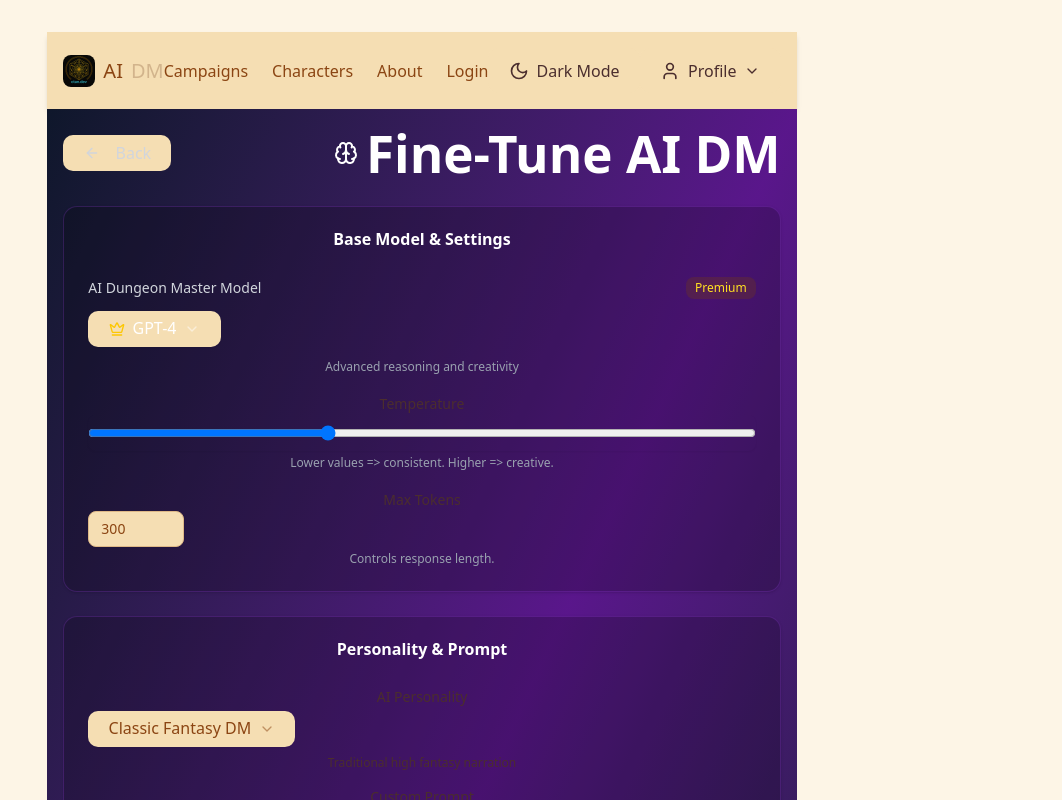
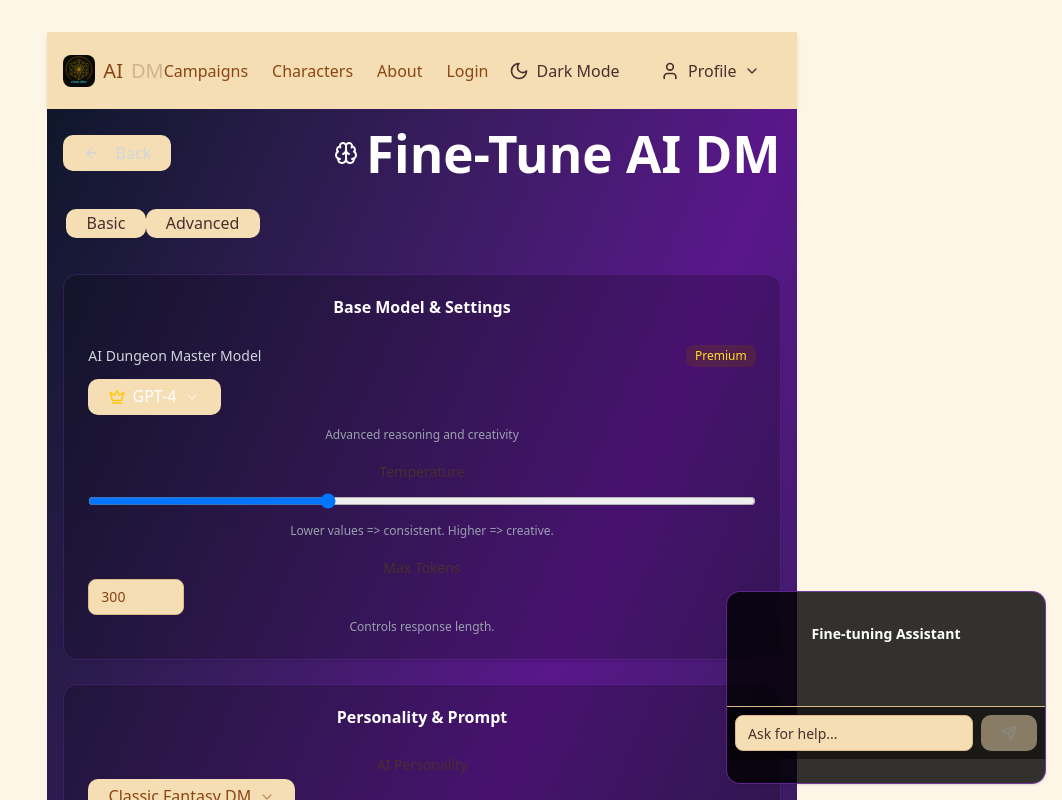
Before and after one commit to Cstannahill/ai-dnd, a React (Vite) app in the folder dnd-frontend/: page /fine-tune in a window 1280 px wide. Shown: the top 800 px of the page, without its empty margins (218-1280 px from the left). Built offline with nearby package versions, Linux system fonts and the light colour scheme.

Commit message:
Add advanced fine tuning tab with assistant chat

```diff
--- a/dnd-frontend/src/pages/FineTuningDemo.tsx
+++ b/dnd-frontend/src/pages/FineTuningDemo.tsx
@@ -11,6 +11,13 @@ import { Button } from "../components/ui/button";
 import { Input } from "../components/ui/input";
 import { Textarea } from "../components/ui/textarea";
 import { ScrollArea } from "../components/ui/scroll-area";
+import { Progress } from "../components/ui/progress";
+import {
+  Tabs,
+  TabsList,
+  TabsTrigger,
+  TabsContent,
+} from "../components/ui/tabs";
 import { AIPersonalitySelector } from "../components/aicomponent/AIPersonalitySelector";
 import { PromptEditor } from "../components/aicomponent/PromptEditor";
 import { AIModelSelector } from "../components/aicomponent/AIModelSelector";
@@ -39,6 +46,16 @@ export function FineTuningDemo() {
   const [temperature, setTemperature] = useState(0.7);
   const [maxTokens, setMaxTokens] = useState(300);
   const [trainingData, setTrainingData] = useState("");
+
+  const [activeTab, setActiveTab] = useState("basic");
+  const [datasetFile, setDatasetFile] = useState<File | null>(null);
+  const [epochs, setEpochs] = useState(3);
+  const [trainingProgress, setTrainingProgress] = useState(0);
+  const [qualityLoss, setQualityLoss] = useState<number | null>(null);
+  const [analysis, setAnalysis] = useState<string | null>(null);
+  const [assistantMessages, setAssistantMessages] = useState<SimpleMessage[]>([]);
+  const [assistantInput, setAssistantInput] = useState("");
+  const [training, setTraining] = useState(false);
 
   const [saving, setSaving] = useState(false);
   const [currentMessage, setCurrentMessage] = useState("");
@@ -96,6 +113,48 @@ export function FineTuningDemo() {
     setMessages((prev) => [...prev, aiMsg]);
   };
 
+  const handleDatasetChange = (e: React.ChangeEvent<HTMLInputElement>) => {
+    if (e.target.files && e.target.files[0]) {
+      setDatasetFile(e.target.files[0]);
+    }
+  };
+
+  const startTraining = async () => {
+    setTraining(true);
+    setTrainingProgress(0);
+    setAnalysis(null);
+    setQualityLoss(null);
+    for (let i = 1; i <= epochs; i++) {
+      await new Promise((r) => setTimeout(r, 500));
+      setTrainingProgress(Math.round((i / epochs) * 100));
+    }
+    setTraining(false);
+    setAnalysis("Training complete");
+    setQualityLoss(Number((Math.random() * 5).toFixed(2)));
+  };
+
+  const handleAssistantSend = async () => {
+    if (!assistantInput.trim()) return;
+    const userMsg: SimpleMessage = {
+      id: Date.now().toString() + "_assist_user",
+      type: "player",
+      sender: "You",
+      content: assistantInput,
+      timestamp: new Date(),
+    };
+    setAssistantMessages((prev) => [...prev, userMsg]);
+    setAssistantInput("");
+    const res = await testFineTunedDM(buildRequest(), userMsg.content);
+    const aiMsg: SimpleMessage = {
+      id: Date.now().toString() + "_assist_ai",
+      type: "dm",
+      sender: "Helper AI",
+      content: res.response,
+      timestamp: new Date(),
+    };
+    setAssistantMessages((prev) => [...prev, aiMsg]);
+  };
+
   return (
     <div className="min-h-screen bg-gradient-to-br from-slate-900 via-purple-900 to-slate-900 p-4">
       <div className="max-w-3xl mx-auto space-y-6">
@@ -107,7 +166,13 @@ export function FineTuningDemo() {
             <Brain className="w-6 h-6" /> Fine-Tune AI DM
           </h1>
         </div>
+        <Tabs value={activeTab} onValueChange={setActiveTab} className="space-y-6">
+          <TabsList>
+            <TabsTrigger value="basic">Basic</TabsTrigger>
+            <TabsTrigger value="advanced">Advanced</TabsTrigger>
+          </TabsList>
 
+          <TabsContent value="basic" className="space-y-6">
             <Card className="bg-black/20 border-purple-500/20">
               <CardHeader>
                 <CardTitle className="text-white">Base Model & Settings</CardTitle>
@@ -202,6 +267,74 @@ export function FineTuningDemo() {
                 <p className="text-xs text-gray-400">Send a message to see how the AI responds with current settings.</p>
               </CardContent>
             </Card>
+          </TabsContent>
+
+          <TabsContent value="advanced" className="space-y-6">
+            <Card className="bg-black/20 border-purple-500/20">
+              <CardHeader>
+                <CardTitle className="text-white">Training Configuration</CardTitle>
+              </CardHeader>
+              <CardContent className="space-y-4">
+                <div className="space-y-2">
+                  <label className="block text-sm font-medium text-muted-foreground mb-1">Upload Dataset</label>
+                  <Input type="file" onChange={handleDatasetChange} />
+                  {datasetFile && (
+                    <p className="text-xs text-gray-400">{datasetFile.name}</p>
+                  )}
+                </div>
+                <div className="space-y-2">
+                  <label className="block text-sm font-medium text-muted-foreground mb-1">Training Epochs</label>
+                  <Input
+                    type="number"
+                    min="1"
+                    value={epochs}
+                    onChange={(e) => setEpochs(parseInt(e.target.value))}
+                    className="w-24 bg-card border border-border text-primary"
+                  />
+                </div>
+                <Button onClick={startTraining} disabled={training || !datasetFile} className="bg-primary hover:bg-primary/80">
+                  <Brain className="w-4 h-4 mr-2" />
+                  {training ? "Training..." : "Start Training"}
+                </Button>
+                {training && (
+                  <div className="mt-2">
+                    <Progress value={trainingProgress} />
+                  </div>
+                )}
+                {analysis && (
+                  <div className="text-sm text-gray-300">
+                    {analysis} {qualityLoss !== null && `(Quality loss: ${qualityLoss}%)`}
+                  </div>
+                )}
+              </CardContent>
+            </Card>
+          </TabsContent>
+        </Tabs>
+      </div>
+
+      {/* Sticky Assistant Chat */}
+      <div className="fixed bottom-4 right-4 w-80 z-50 space-y-2">
+        <Card className="bg-black/80 border-purple-500/50 flex flex-col max-h-96">
+          <CardHeader className="py-2">
+            <CardTitle className="text-white text-sm">Fine-tuning Assistant</CardTitle>
+          </CardHeader>
+          <CardContent className="flex-1 overflow-auto space-y-2">
+            {assistantMessages.map((m) => (
+              <ChatMessage key={m.id} message={m} />
+            ))}
+          </CardContent>
+          <div className="p-2 border-t border-border flex gap-2 bg-black/50">
+            <Input
+              value={assistantInput}
+              onChange={(e) => setAssistantInput(e.target.value)}
+              placeholder="Ask for help..."
+              className="flex-1 bg-card border border-border"
+            />
+            <Button onClick={handleAssistantSend} disabled={!assistantInput.trim()} className="bg-primary hover:bg-primary/80">
+              <Send className="w-4 h-4" />
+            </Button>
+          </div>
+        </Card>
       </div>
     </div>
   );
```
Lines whose indentation alone changed are shown as unchanged.
